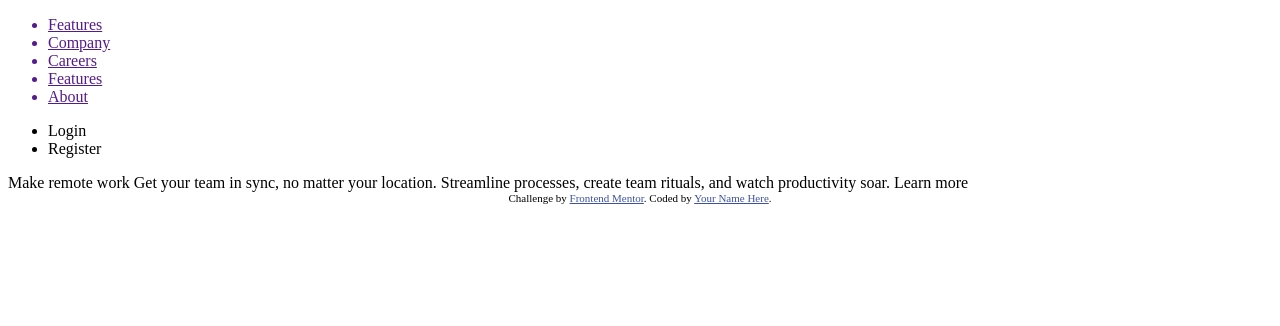
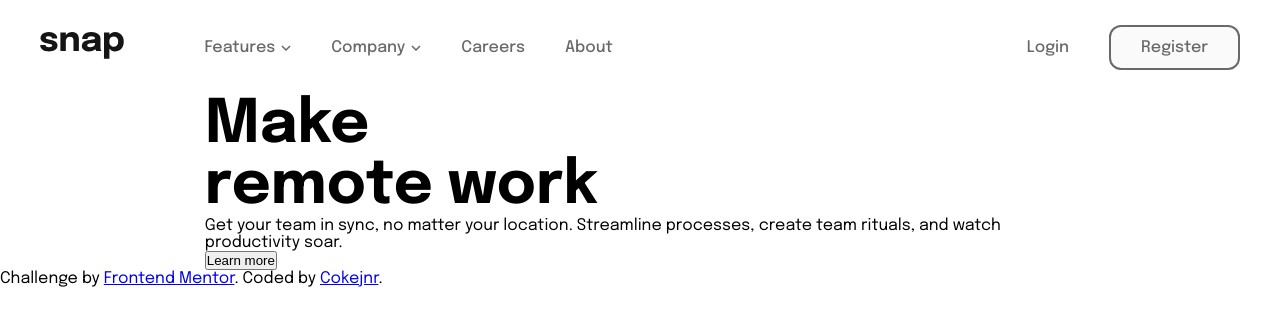
Before and after one commit to Cokejnr7/Snap, a plain HTML site: page index.html in a window 1280 px wide. Drawn offline with Linux system fonts and the light colour scheme.

Commit message:
completed basic navbar: working on main

```diff
--- a/index.css
+++ b/index.css
@@ -0,0 +1,116 @@
+@import url('https://fonts.googleapis.com/css2?family=Epilogue:ital,wght@0,100;0,200;0,300;0,400;0,500;0,600;0,700;0,800;0,900;1,100;1,200;1,300;1,400;1,500;1,600;1,700;1,800;1,900&display=swap');
+
+*,*::before,*::after{
+    padding: 0;
+    margin: 0;
+    box-sizing: border-box;
+}
+
+:root{
+    --almost-white: hsl(0, 0%, 98%);
+    --medium-gray: hsl(0, 0%, 41%);
+    --almost-black: hsl(0, 0%, 8%);
+}
+
+body{
+    font-family: 'Epilogue', sans-serif;
+}
+
+
+/* nav bar style */
+
+nav{
+    display: flex;
+    align-items: center;
+    width: 100%;
+    padding:  25px 40px;
+}
+
+nav li{
+    list-style-type: none;
+}
+
+.nav-links{
+    display: flex;
+    align-items: center;
+    gap: 40px;
+    flex: 5;
+}
+
+.nav-link>li{
+    display: flex;
+    align-items: center;
+    gap: 6px;
+    font-weight: 500;
+}
+
+.nav-link,.login{
+    text-decoration: none;
+    color: var(--medium-gray);
+    display: flex;
+    align-items: center;
+}
+
+.nav-link:hover{
+    color: var(--almost-black);
+}
+
+.logo{
+    flex: 1;
+
+}
+
+.action{
+    display: flex;
+    align-items: center;
+    flex: 1;
+    gap: 40px;
+    font-weight: 500;
+}
+.action li:hover{
+    color: var(--almost-black);
+}
+
+
+nav button{
+    padding: 12px 30px;
+    border-radius: 12px;
+    background-color: var(--almost-white);
+    border: 2px solid var(--medium-gray);
+    color: var(--medium-gray);
+    font-size: 16px;
+    cursor: pointer;
+    font-family: 'Epilogue',sans-serif;
+    font-weight: 500;
+}
+
+nav button:hover{
+    border: 2px solid var(--almost-black);
+    color: var(--almost-black);
+}
+
+
+
+
+
+
+
+/* end navbar style */
+
+
+
+/* main styling */
+
+main{
+    padding: 0 16%;
+}
+
+main h1{
+    font-size: 60px;
+    max-width: 400px;
+}
+
+
+
+
+/* end of main styling */
--- a/index.html
+++ b/index.html
@@ -7,42 +7,64 @@
   <link rel="icon" type="image/png" sizes="32x32" href="./images/favicon-32x32.png">
 
   <title>Frontend Mentor | Intro section with dropdown navigation</title>
-
-  <!-- Feel free to remove these styles or customise in your own stylesheet 👍 -->
-  <style>
-    .attribution { font-size: 11px; text-align: center; }
-    .attribution a { color: hsl(228, 45%, 44%); }
-  </style>
+  <link rel="stylesheet" href="index.css">
 </head>
 <body>
 <nav>
-  <ul>
-    <a href=""><li>Features</li></a>
-    <a href=""><li>Company</li></a>
-    <a href=""><li>Careers</li></a>
-    <a href=""><li>Features</li></a>
-    <a href=""><li>About</li></a>
+  <div class="logo">
+  <img src="images/logo.svg" alt="logo">
+ </div>
+  <ul class="nav-links">
+    <a href="" class="nav-link">
+      <li>
+        <span>Features</span>
+        <svg width="10" height="6" xmlns="http://www.w3.org/2000/svg">
+          <path stroke="#686868" stroke-width="1.5" fill="none" d="m1 1 4 4 4-4"/>
+        </svg>
+      </li>
+    </a>
+    <a href="" class="nav-link">
+      <li>
+        <span>Company</span>
+        <svg width="10" height="6" xmlns="http://www.w3.org/2000/svg">
+          <path stroke="#686868" stroke-width="1.5" fill="none" d="m1 1 4 4 4-4"/>
+        </svg>
+      </li>
+    </a>
+    <a href="" class="nav-link"><li>Careers</li></a>
+    <a href="" class="nav-link"><li>About</li></a>
   </ul>
 
-  <ul>
-    <li>Login</li>
-    <li>Register</li>
+  <ul class="action">
+    <a href="" class="login"><li>Login</li></a>
+  <button><li>Register</li></button>
   </ul>
 </nav>
 
 
 
+<main>
+  <section >
+    <h1>Make remote work</h1>
+    <p> Get your team in sync, no matter your location. Streamline processes,
+      create team rituals, and watch productivity soar.</p>
+      <button>Learn more</button>
+  </section>
+  <section class="hero-section">
 
-  Make remote work
+  </section>
+</main>
 
-  Get your team in sync, no matter your location. Streamline processes,
-  create team rituals, and watch productivity soar.
 
-  Learn more
+
+
+
+
+
 
   <div class="attribution">
     Challenge by <a href="https://www.frontendmentor.io?ref=challenge" target="_blank">Frontend Mentor</a>.
-    Coded by <a href="#">Your Name Here</a>.
+    Coded by <a href="#">Cokejnr</a>.
   </div>
 </body>
 </html>
```
